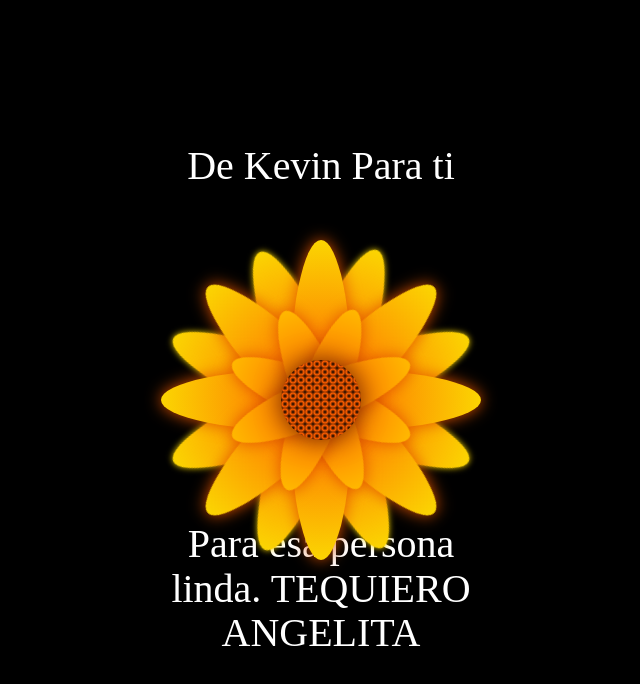
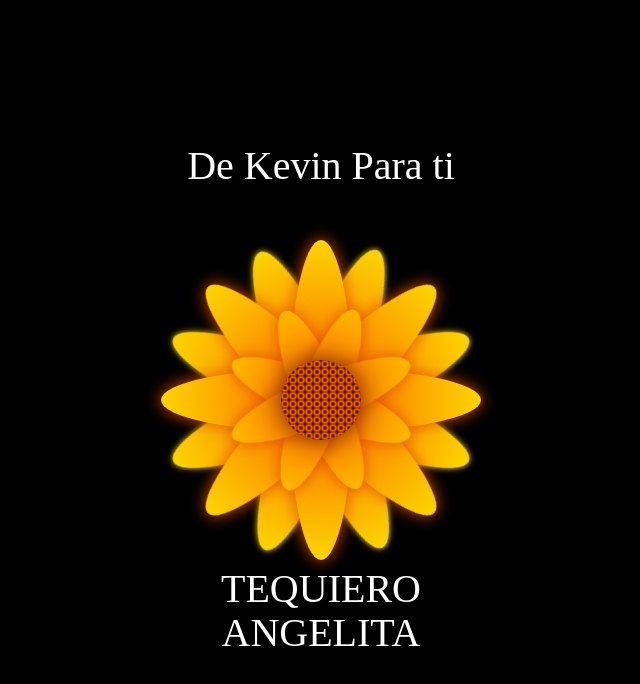
Before and after one commit to cachott/Para_Angelita, a plain HTML site: page docs/index.html in a window 1280 px wide. Shown: the whole page, without its empty margins (319-959 px from the left). Drawn offline with Linux system fonts and the light colour scheme.

Commit message:
Add files via upload

```diff
--- a/docs/index.html
+++ b/docs/index.html
@@ -37,7 +37,7 @@
     </div>
     <div class="Petal3 p4">
     </div>
-    <div class="text-below">Para esa persona linda. TEQUIERO ANGELITA </div>
+    <div class="text-below">TEQUIERO ANGELITA </div>
   </div>
 </body>
 </html>
```
